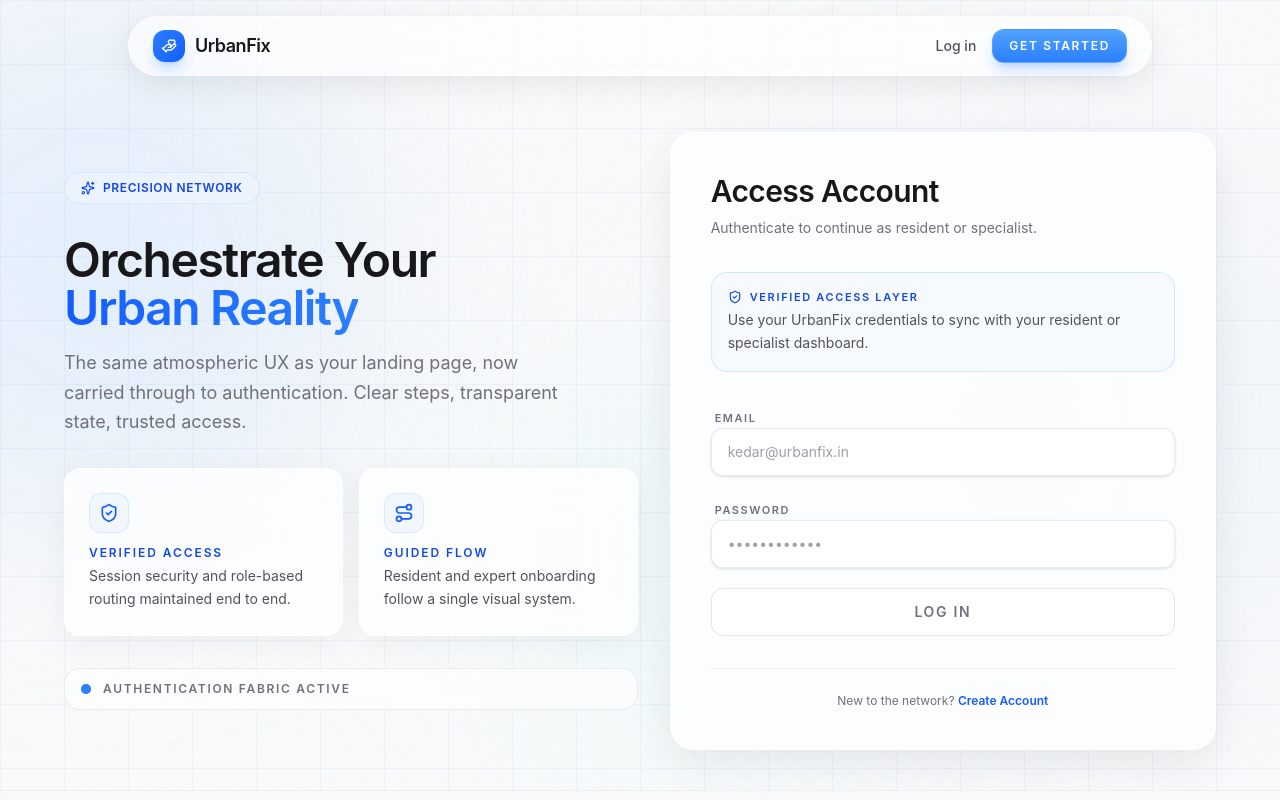
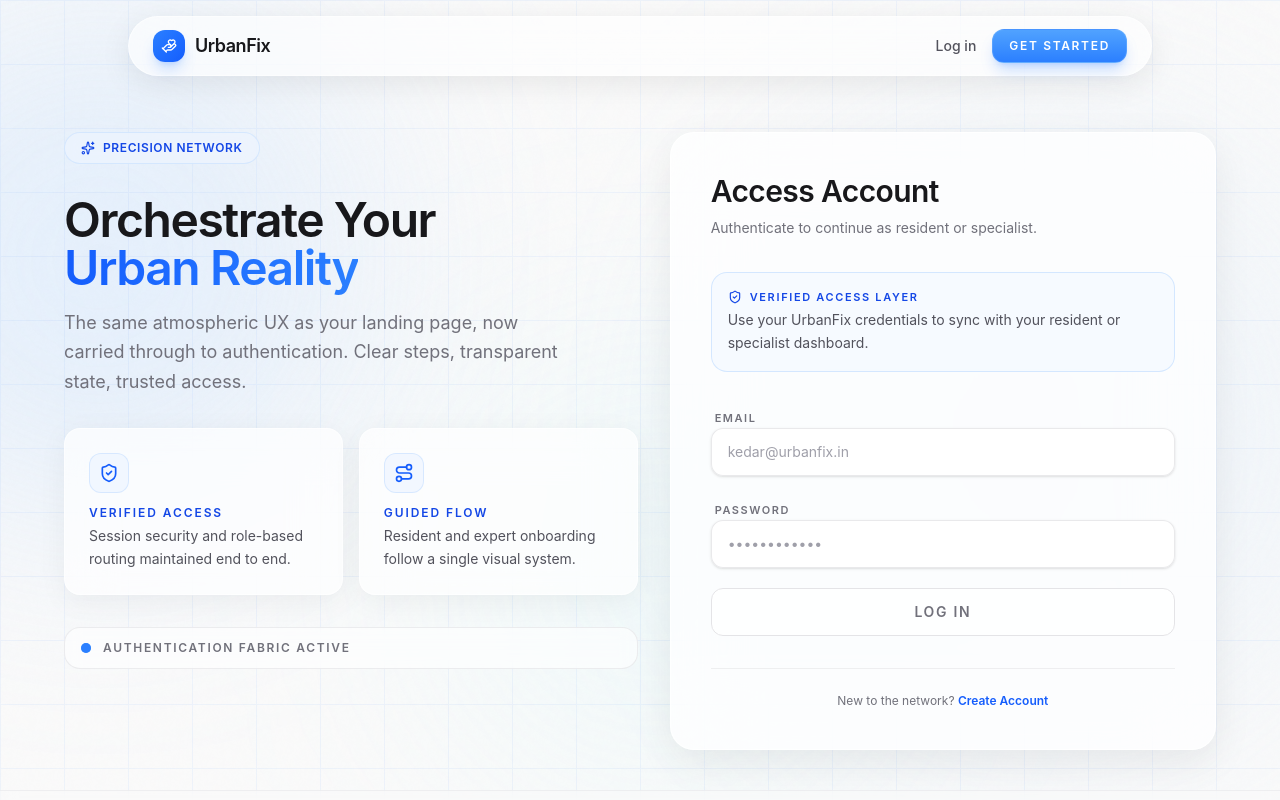
Before and after one commit to PrathyushaKalluri/UrbanFix, a React (Vite) app in the folder frontend/: page /login in a window 1280 px wide. Shown: the top 800 px of the page. Built offline with nearby package versions, Linux system fonts and the light colour scheme.

Commit message:
fix uneven height in auth pages

```diff
--- a/frontend/src/components/auth/AuthScaffold.tsx
+++ b/frontend/src/components/auth/AuthScaffold.tsx
@@ -77,9 +77,9 @@ export function AuthScaffold({
         </div>
       </header>
 
-      <main className="relative z-10 flex flex-1 items-center px-6 py-10">
-        <div className="mx-auto grid w-full max-w-6xl gap-8 lg:grid-cols-[1.05fr_1fr]">
-          <section className="hidden flex-col justify-center space-y-8 lg:flex">
+      <main className="relative z-10 flex flex-1 px-4 py-8 sm:px-6 sm:py-10">
+        <div className="mx-auto grid w-full max-w-6xl items-start gap-8 lg:grid-cols-[1.05fr_1fr]">
+          <section className="hidden lg:sticky lg:top-24 lg:flex lg:flex-col lg:space-y-8">
             <Badge
               variant="outline"
               className="h-8 w-fit rounded-full border-blue-200/50 bg-blue-50/60 px-4 text-xs font-semibold uppercase tracking-wider text-blue-700 backdrop-blur-sm"
```
